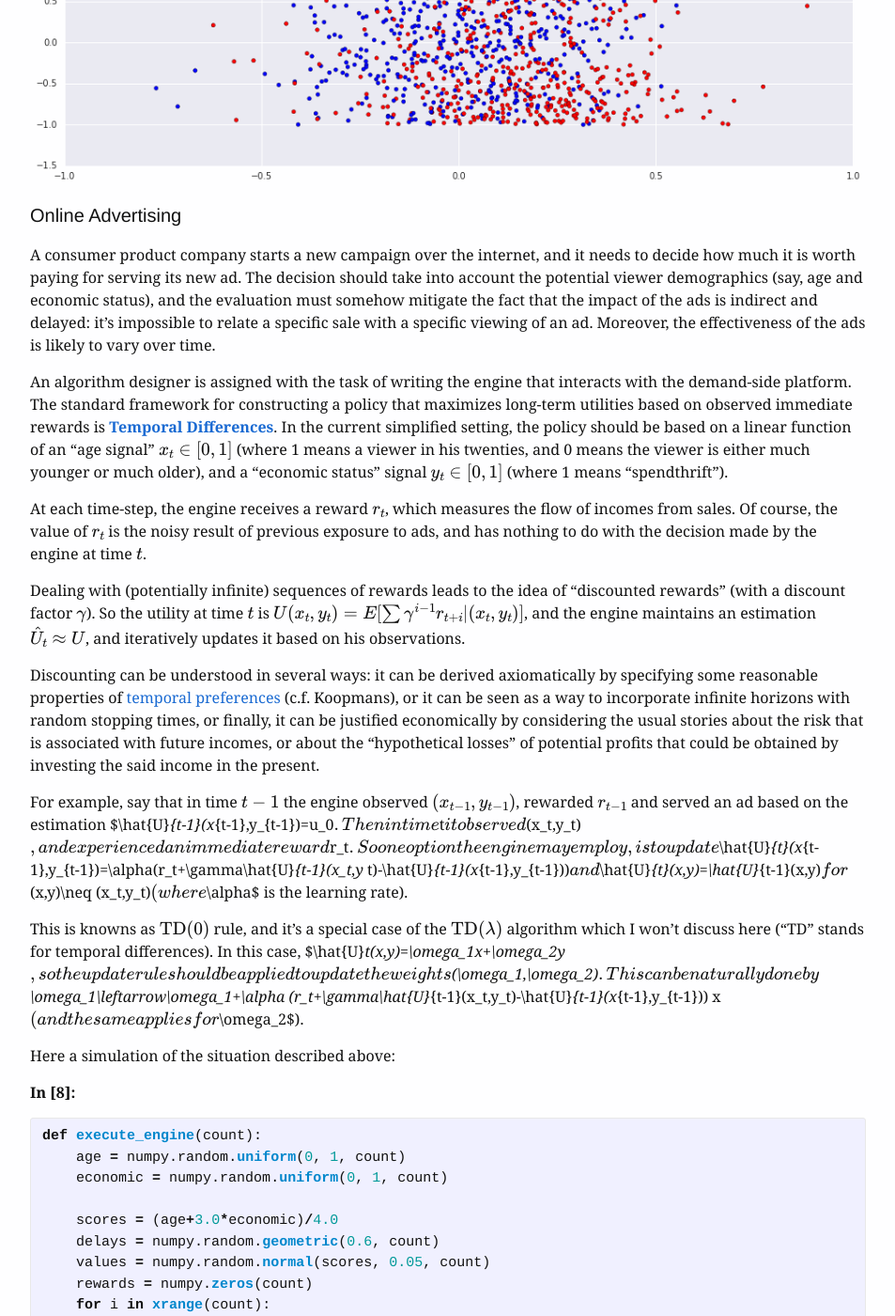
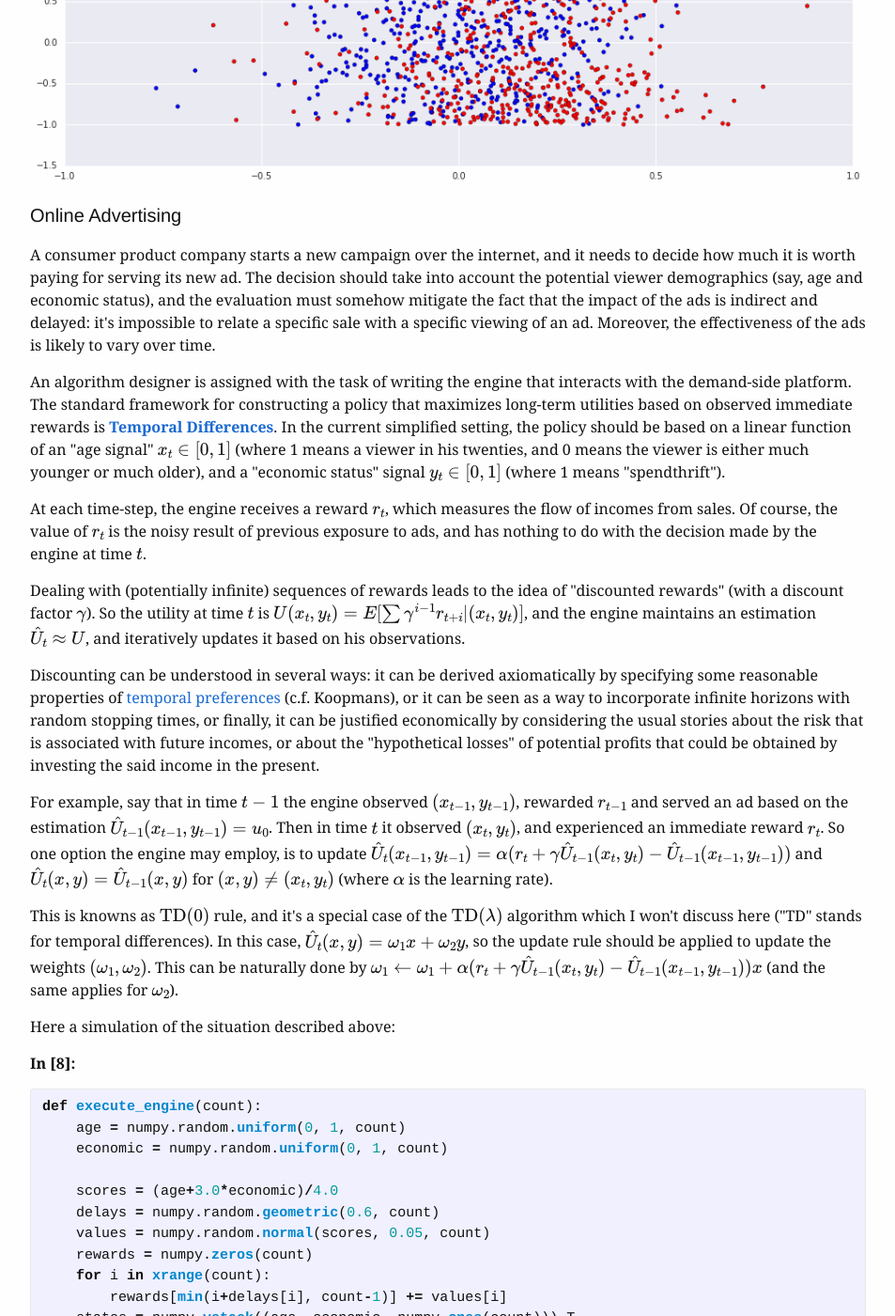
Before and after one commit to omersha/omersha.github.io, a Jekyll site: the page built from _posts/2015-12-22-the-name-of-the-rose.md, in a window 1280 px wide and 1400 px high, scrolled down 5954 px. Shown: the whole window at 94% size, without its empty margins (163-1116 px from the left). Built offline with Jekyll 4.4.1, drawn with Linux system fonts in a browser that asks for light colours; some web fonts are replaced; formulas are drawn with MathJax 3; some of the changed text lies outside the part shown.

Commit message:
mathjax issue

```diff
--- a/_posts/2015-12-22-the-name-of-the-rose.md
+++ b/_posts/2015-12-22-the-name-of-the-rose.md
@@ -3,37 +3,44 @@ layout: post
 title: "The Name of The Rose"
 preview: "Convergent evolution is a common phenomenon in machine learning: many dissimilar scenarios lead to similar algorithms. When it comes to generalizations, though, distinctive underlying ideas could be fundamental."
 ---
+<div><p>
 Many ideas in machine learning came up independently in different contexts, and
 it's not uncommon to have multiple terms for the same concept. Those instances
 are usually dismissed as nuisance; after all, a rose by any other name, et
 cetera. Indeed, often this is just a matter of nomenclature, and with time
 conventions form, and some terms disappear while others acquire universal
 meaning. But sometimes the distinction is not as superficial as it may seem.
+</p></div>
 
+<div><p>
 Recently I encountered such a situation, in which while explaining someone a
 term I used, it became clear that this person was already familiar with the concept
 under a different name. But what initially looked like nothing more than a
 confusing lingo, turned out to be of fundamental significance.
+</p></div>
 
 ### An engineer, a statistician and an algorithmician walk into a bar...
 
 #### Noise Cancellation
+<div><p>
 An electrical engineer is facing the task of building an active noise-canceller
 for cellular phones: a device that transmits the speaker's voice while omitting
 the environmental noise. This can be done using an additional directional
 microphone to record the environment, and a filter that subtracts it from the
 recordings of the main microphone used to record the speaker.
+</p></div>
 
+<div><p>
 Since the filter's transfer function should vary in time, in response to the
-unpredictable environmental noise, an [**adaptive
-filter**](https://en.wikipedia.org/wiki/Adaptive_filter) is required. The
-simplest such filter is the so-called ["least mean squares"
-(LMS)](https://en.wikipedia.org/wiki/Least_mean_squares_filter) filter. Here's
-its block diagram (taken from Wikipedia):
+unpredictable environmental noise, an <a href="https://en.wikipedia.org/wiki/Adaptive_filter"><b>adaptive
+filter</b></a> is required. The simplest such filter is the so-called <a href="https://en.wikipedia.org/wiki/Least_mean_squares_filter">"least mean squares" (LMS)</a> filter. Here's its block diagram (taken from Wikipedia):
+</p></div>
 
 <img src="{{ site.baseurl }}/assets/the-name-of-the-rose_files/lms.png" width="500"/> <br/><br/>
 
+<div><p>
 Naively implementing it in software is straightforward:
+</p></div>
 
 **In [1]:**
 
@@ -52,15 +59,18 @@ def lms(initial_weights, X, y, step_size):
     return y_lms
 {% endhighlight %}
 
+<div><p>
 In the context of noise cancellation, the engineer applies it backwards, by
 using the noise signal $r_1(t)$ to remove the speech-signal $v(t)$ from the
 noisy speech-signal $v(t)+r_2(t)$ (note that $r_1(t)\approx r_2(t)$, but they
 are not equal since they were recorded using different microphones in different
 locations).
+</p></div>
 
+<div><p>
 As a demonstration, consider the canonical example of Arnold Schwarzenegger
-trying to make a phone call while [watching a bear riding a
-motorcycle](https://www.youtube.com/watch?v=zEBJXvda9Vk):
+trying to make a phone call while <a href="https://www.youtube.com/watch?v=zEBJXvda9Vk">watching a bear riding a motorcycle</a>:
+</p></div>
 
 <table>
 <tr> <td>Noisy:    </td><td><audio itemprop="audio" src="{{ site.baseurl }}/assets/the-name-of-the-rose_files/noisy.wav" controls="" preload=""></audio></td> </tr>
@@ -111,12 +121,15 @@ plt.plot(voice)
 
 
 #### Vehicle Routing
+<div><p>
 A statistician is hired by a retail company for the task of minimizing delivery
 times from their warehouse to their stores. There are multiple routes between
 the warehouse and any of the stores, and the traffic in those routes erratically
 changes during the day. For simplicity, let's focus on the case of 1 store with
 2 possible routes.
+</p></div>
 
+<div><p>
 There is some potentially useful information available, such as reports from
 navigation applications (e.g. Waze) and a-priori estimations of the current
 traffic based on the time (e.g. the notorious traffic jams of Wednesday
@@ -125,14 +138,16 @@ instability of the traffic patterns. For example, sometimes traffic jams tend to
 clear up quickly and current reports should carry little weight relative to the
 day and time,  and sometimes they're persistent and reports should be taken very
 seriously.
+</p></div>
 
+<div><p>
 This hints towards online learning: constantly updating the decision rule based
-on its recent performance. The
-[perceptron](https://en.wikipedia.org/wiki/Perceptron) is the simplest online
-**classification algorithm**. It is very roughly modeled after a biological
+on its recent performance. The <a href="https://en.wikipedia.org/wiki/Perceptron">perceptron</a> is the simplest online
+<b>classification algorithm</b>. It is very roughly modeled after a biological
 single neuron (the McCulloch–Pitts model). It may either "fire" or "hold", and
 the decision is based on whether its weighted accumulated input is crossing a
 threshold. Schematically:
+</p></div>
 
 <figure>
 <img src="{{ site.baseurl }}/assets/the-name-of-the-rose_files/perceptron.png" width="750"/>
@@ -140,12 +155,14 @@ threshold. Schematically:
 </figure>
 
 
+<div><p>
 The weights are learnt in a supervised manner using an algorithm known as "the
 perceptron's update rule", which is applicable as an online algorithm. The
 update rule is rather heuristic: if there's no error, keep the weights;
 otherwise, change the weight of each input in proportion to its magnitude, in
 the opposite direction of the error. If "fire" is represented by 1 and "hold" by
-0,  the rule is simply $w_{i,t+1}\leftarrow w_{i,t}+\delta(y_t-\hat{y}_t)x_i$.
+0, the rule is simply $w_{i,t+1}\leftarrow w_{i,t}+\delta(y_t-\hat{y}_t)x_i$.
+</p></div>
 
 **In [3]:**
 
@@ -163,10 +180,12 @@ def online_perceptron(initial_weights, X, y, learning_rate):
     return y_perceptron
 {% endhighlight %}
 
+<div><p>
 Say the statistician has 4 sources of information: $R_1, R_2 \in[0,1]$ are the
 current reports regarding route A and route B respectively (0 means the route is
 clear and 1 means it's jammed), and $A_1, A_2\in[0,1]$ are the current
 (periodic) time-based estimations of the traffic in the routes:
+</p></div>
 
 **In [4]:**
 
@@ -185,9 +204,11 @@ R1 = normalize(realA[10:] + numpy.random.normal(0.0, 0.5, 1000))
 R2 = normalize(realB[10:] + numpy.random.normal(0.0, 0.5, 1000))
 {% endhighlight %}
 
+<div><p>
 The decision is going to be based on the difference between the current traffic
 estimations based on real-time repotrs $R_1-R_2$, and the difference between the
 current traffic estimations based on the current time and date $A_1-A_2$:
+</p></div>
 
 **In [5]:**
 
@@ -211,8 +232,10 @@ plt.tight_layout()
 ![png]({{ site.baseurl }}/assets/the-name-of-the-rose_files/the-name-of-the-rose_12_0.png)
 
 
+<div><p>
 Due to the temporal dynamics, a stationary classifier is unlikely to work, and
 the classes aren't linearly separable:
+</p></div>
 
 **In [6]:**
 
@@ -227,9 +250,10 @@ plot_decisions(classifier, numpy.vstack((R, A)).T, real_classes, h=0.2, title=No
 
 ![png]({{ site.baseurl }}/assets/the-name-of-the-rose_files/the-name-of-the-rose_14_0.png)
 
-
+<div><p>
 On the other hand, the online learning algorithm is adaptive to the temporal structure, and
 works rather well:
+</p></div>
 
 **In [7]:**
 
@@ -249,6 +273,7 @@ print "Accuracy: %.2f."%(numpy.sum(real_classes==classes_perceptron)/(len(classe
 
 
 #### Online Advertising
+<div><p>
 A consumer product company starts a new campaign over the internet, and it needs
 to decide how much it is worth paying for serving its new ad. The decision should
 take into account the potential viewer demographics (say, age and economic
@@ -256,37 +281,47 @@ status), and the evaluation must somehow mitigate the fact that the impact of
 the ads is indirect and delayed: it's impossible to relate a specific sale with
 a specific viewing of an ad. Moreover, the effectiveness of the ads is likely to
 vary over time.
+</p></div>
 
+<div><p>
 An algorithm designer is assigned with the task of writing the engine that
 interacts with the demand-side platform. The standard framework for constructing
 a policy that maximizes long-term utilities based on observed immediate rewards
-is [**Temporal Differences**](http://www.scholarpedia.org/article/Temporal_difference_learning).
+is <a href="http://www.scholarpedia.org/article/Temporal_difference_learning"><b>Temporal Differences</b></a>.
 In the current simplified setting, the policy
 should be based on a linear function of an "age signal" $x_t\in[0,1]$ (where 1
 means a viewer in his twenties, and 0 means the viewer is either much younger or
 much older), and a "economic status" signal $y_t\in[0,1]$ (where 1 means
 "spendthrift").
+</p></div>
 
+<div><p>
 At each time-step, the engine receives a reward $r_t$, which measures the
 flow of incomes from sales. Of course, the value of $r_t$ is the noisy result
 of previous exposure to ads, and has nothing to do with the decision made by the
 engine at time $t$.
+</p></div>
 
+<div><p>
 Dealing with (potentially infinite) sequences of rewards leads to the idea of
 "discounted rewards" (with a discount factor $\gamma$). So the utility at time
 $t$ is $U(x_t,y_t)=E[\sum\gamma^{i-1}r_{t+i}|(x_t,y_t)]$, and the engine
 maintains an estimation $\hat{U}_t\approx U$, and iteratively updates it
 based on his observations.
+</p></div>
 
+<div><p>
 Discounting can be understood in several ways: it can be derived
-axiomatically by specifying some reasonable properties of [temporal
-preferences](https://en.wikipedia.org/wiki/Time_preference) (c.f. Koopmans), or
+axiomatically by specifying some reasonable properties of <a href="https://en.wikipedia.org/wiki/Time_preference">temporal
+preferences</a> (c.f. Koopmans), or
 it can be seen as a way to incorporate infinite horizons with random stopping times, or finally,
 it can be justified economically by considering the usual stories about the
 risk that is associated with future incomes, or about the "hypothetical losses"
 of potential profits that could be obtained by investing the said income in the
 present.
+</p></div>
 
+<div><p>
 For example, say that in time $t-1$ the engine observed $(x_{t-1},y_{t-1})$,
 rewarded $r_{t-1}$ and served an ad based on the estimation
 $\hat{U}_{t-1}(x_{t-1},y_{t-1})=u_0$. Then in time $t$ it observed $(x_t,y_t)$,
@@ -294,7 +329,9 @@ and experienced an immediate reward $r_t$. So one option the engine may employ,
 is to update $\hat{U}_{t}(x_{t-1},y_{t-1})=\alpha(r_t+\gamma\hat{U}_{t-1}(x_t,y_
 t)-\hat{U}_{t-1}(x_{t-1},y_{t-1}))$ and $\hat{U}_{t}(x,y)=\hat{U}_{t-1}(x,y)$
 for $(x,y)\neq (x_t,y_t)$ (where $\alpha$ is the learning rate).
+</p></div>
 
+<div><p>
 This is knowns as $\mathrm{TD}{(0)}$ rule, and it's a special case of the
 $\mathrm{TD}(\lambda)$ algorithm which I won't discuss here ("TD" stands for
 temporal differences). In this case, $\hat{U}_t(x,y)=\omega_1x+\omega_2y$, so
@@ -302,8 +339,11 @@ the update rule should be applied to update the weights $(\omega_1,\omega_2)$.
 This can be naturally done by $\omega_1\leftarrow\omega_1+\alpha
 (r_t+\gamma\hat{U}_{t-1}(x_t,y_t)-\hat{U}_{t-1}(x_{t-1},y_{t-1})) x$ (and the
 same applies for $\omega_2$).
+</p></div>
 
+<div><p>
 Here a simulation of the situation described above:
+</p></div>
 
 **In [8]:**
 
@@ -324,10 +364,12 @@ def execute_engine(count):
 states, rewards = execute_engine(20000)
 {% endhighlight %}
 
+<div><p>
 Since the profits from an ad are both delayed and stochastic, at any given time
 there will be no relation between the current user, and the current reward -
 which makes it hard (impossible?) to learn a good decision rule by using
 supervised learning algorithms:
+</p></div>
 
 **In [9]:**
 
@@ -354,9 +396,10 @@ plt.show()
 
 ![png]({{ site.baseurl }}/assets/the-name-of-the-rose_files/the-name-of-the-rose_20_1.png)
 
-
+<div><p>
 On the other hand, the temporal differences algorithm recovers the true utility
 associated with the users:
+</p></div>
 
 **In [10]:**
 
@@ -388,22 +431,29 @@ plt.show()
 
 
 ### Tomato, Tomahto?
+<div><p>
 The above are three completely different formulations, motivated by completely
 different scenarios. But at the end, the essentially same algorithm was derived:
 it's the same iterative scheme, with almost identical update rules. A clear case
 of convergent evolution.
+</p></div>
 
+<div><p>
 The obvious suggestion is: let's just call that algorithm ILT ("Iterative Linear
 Thingie") and forget all those obscure terms we introduced ("lms", "perceptron",
 "temporal differences"...).
+</p></div>
 
+<div><p>
 Should we? The answer depends on the price. Adopting the ILT suggestion will
 obscure the different perspectives that led to the resulting algorithms, and the
 price is losing those nuances. This could be perfectly reasonable had those
 perspectives ran their course, but this is hardly the case: generalizations of
 this ILT algorithm are utterly unalike when guided by each of those different
 points of view.
+</p></div>
 
+<div><p>
 For example, the LMS filter may be generalized to other adaptive filters, such
 as the Kalman filter which is commonly used in varied situations, from
 trajectory optimization to econometric smoothing. The perceptron may be
@@ -412,23 +462,28 @@ support vector machines and feedforward neural networks). And the temporal
 differences algorithm is a basis for many algorithms (e.g. Q-learning) in
 optimal control and autonomous agents, and it can be used to
 train computers to play backgammon or super-mario better than you can.
+</p></div>
 
+<div><p>
 None of those generalizations is obvious by considering the ILT alone. But all
 of them are quite natural as a development of the ideas that led to the ILT in
 the first place, from the 3 different starting points.
+</p></div>
 
+<div><p>
 It's worth pointing out that this phenomenon is not unusual, and definitely not
-limited to machine learning. For
-[example](http://www.math.ucla.edu/~tao/preprints/forms.pdf), in elementary
+limited to machine learning. For <a href="http://www.math.ucla.edu/~tao/preprints/forms.pdf">example</a>, in elementary
 calculus an "integral", an "area under the curve" and an "anti-derivative" are
 pretty much 3 names for the same concept, originated from 3 different
 perspectives (namely: analytic, geometric and algebraic). But generalizations of
 this "same concept" take completely different turn when developed from each of
 those perspective (respectively: differential forms, measures and differential
 equations).
+</p></div>
 
 #### Literary Coda
-Regarding the title, wikipedia
-[says](https://en.wikipedia.org/wiki/The_Name_of_the_Rose#Title): "Eco has
+<div><p>
+Regarding the title, wikipedia <a href="https://en.wikipedia.org/wiki/The_Name_of_the_Rose#Title">says</a>: "Eco has
 stated that his intention was to find a 'totally neutral title'... [it] 'came to
 me virtually by chance'".
+</p></div>
```
